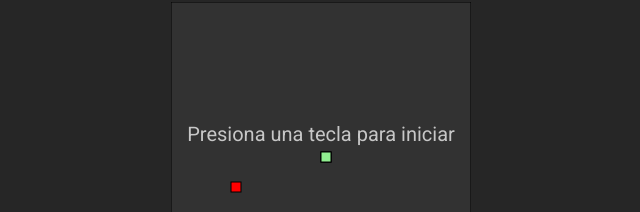
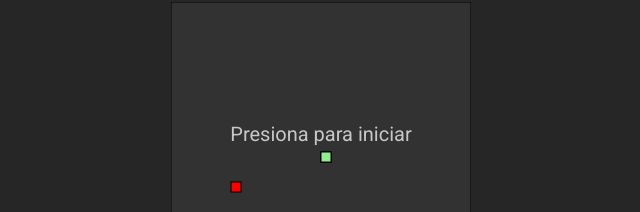
Before and after one commit to robertozh29/snakegame, a plain HTML site: page index.html in a window 1280 px wide. Shown: the part 218-430 px from the top of the page, without its empty margins (319-959 px from the left). Drawn offline with Linux system fonts and the light colour scheme.

Commit message:
se cambio mensaje de inicio

```diff
--- a/index.html
+++ b/index.html
@@ -10,7 +10,7 @@
 
     <div class="board_score">SCORE<p id="board_score"></p></div>
     <div class="start" id="startMessage">
-        <p>Presiona una tecla para iniciar</p>
+        <p class="mobile">Presiona para iniciar</p>
     </div>
     <canvas id="snakeGame" width="300" height="300" ontouchmove="myFunction(event)"></canvas>
 
--- a/script.js
+++ b/script.js
@@ -169,6 +169,8 @@ function main(){
 
 
 //despliega mensaje para iniciar juego
+
+
 genFood()
 main();
 document.addEventListener("keydown", change_direction);
--- a/style.css
+++ b/style.css
@@ -88,6 +88,7 @@ button{
     justify-content: space-between;
 }
 
+
 @media (max-width: 500px ){
     .controles{
         display: block;
@@ -98,4 +99,5 @@ button{
     .start{
         top:35%;
     }
+
 }
```
